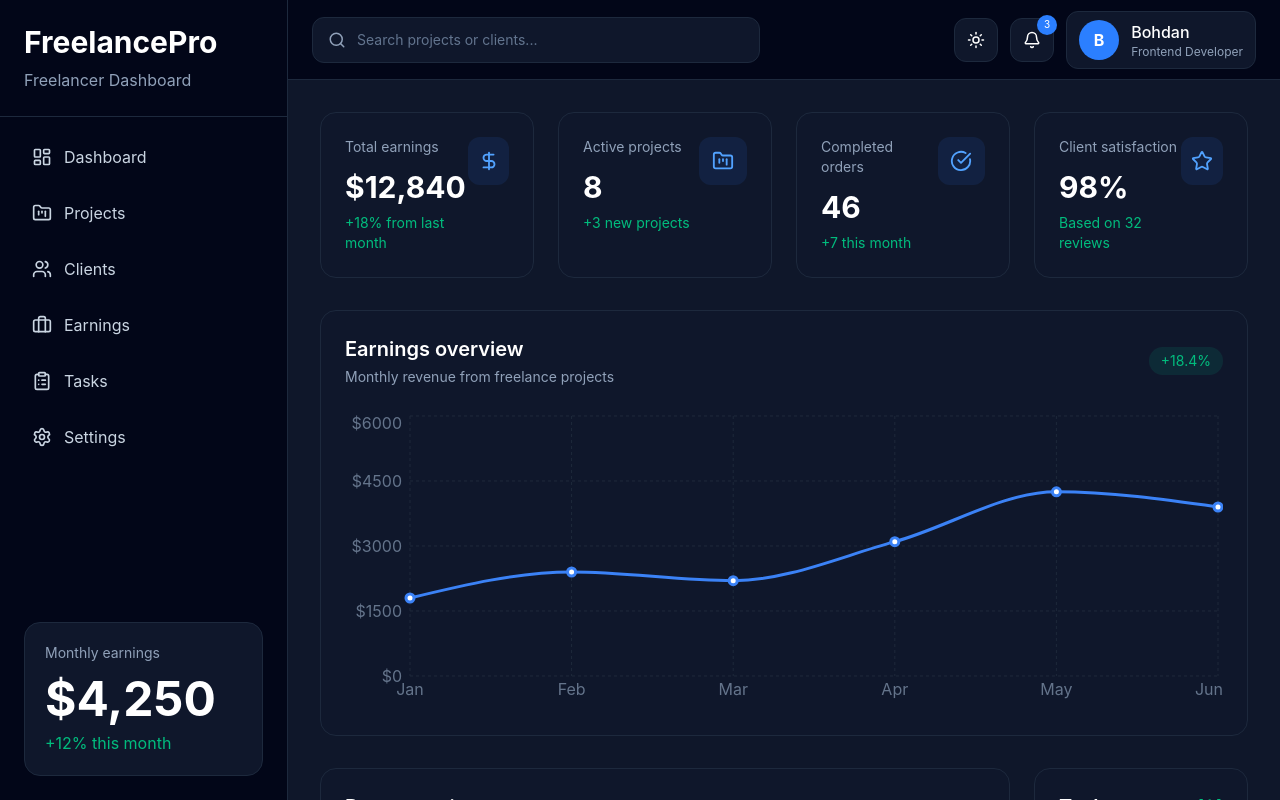
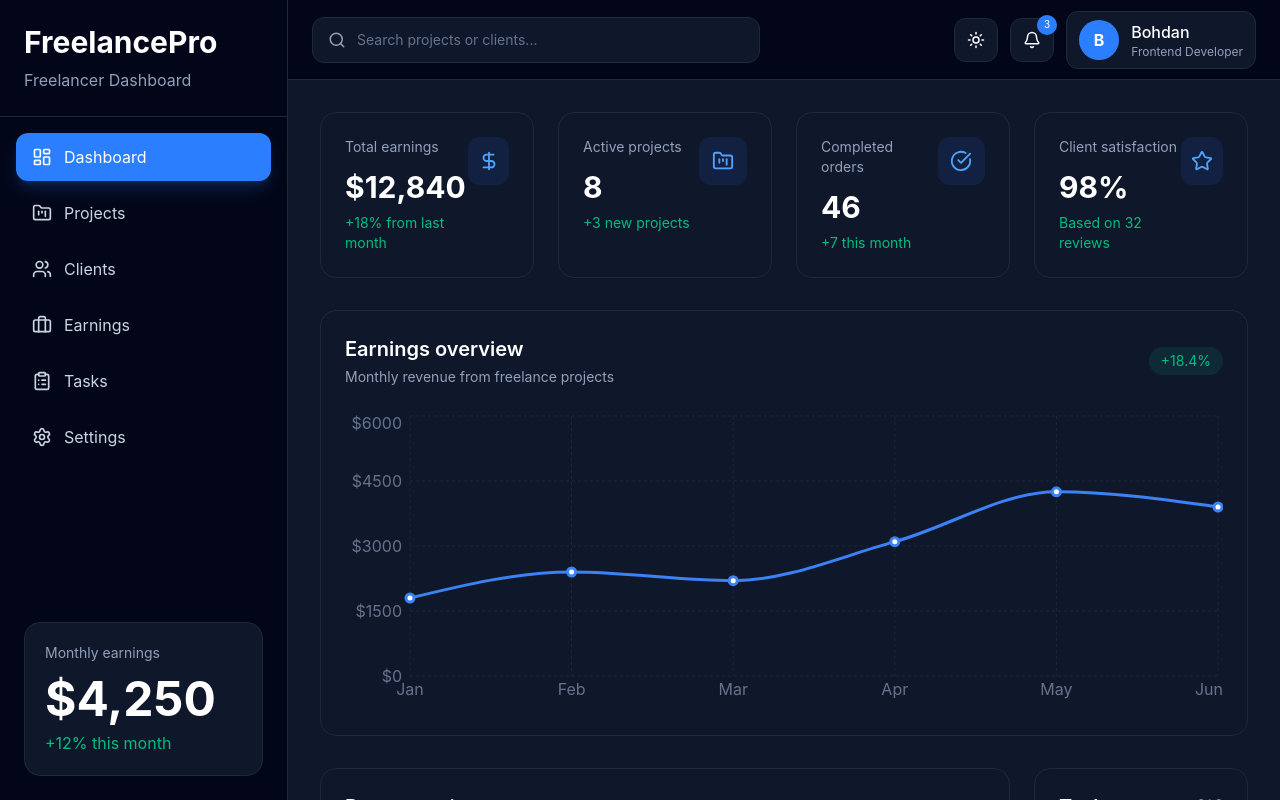
Before and after one commit to BohdanBedrynets/freelancer-dashboard, a React (Vite) app: page / in a window 1280 px wide. Shown: the top 800 px of the page. Built offline with nearby package versions, Linux system fonts and the light colour scheme.

Commit message:
Improve topbar interactions

```diff
--- a/src/components/StatCard.jsx
+++ b/src/components/StatCard.jsx
@@ -36,11 +36,9 @@ export default function StatCard({
           </p>
         </div>
 
-        <div
-          className={`w-12 h-12 rounded-xl flex items-center justify-center ${iconBox}`}
-        >
-          <Icon size={22} />
-        </div>
+<div className="w-12 h-12 rounded-xl bg-blue-500/10 text-blue-400 flex items-center justify-center cursor-pointer hover:bg-blue-500/20 transition">
+  <Icon size={22} />
+</div>
       </div>
     </div>
   )
--- a/src/layout/Sidebar.jsx
+++ b/src/layout/Sidebar.jsx
@@ -1,3 +1,5 @@
+import { useState } from "react"
+
 import {
   Briefcase,
   ClipboardList,
@@ -45,7 +47,11 @@ export default function Sidebar({
   setIsSidebarOpen,
   isDark,
 }) {
-  function scrollToSection(sectionId) {
+  const [activeSection, setActiveSection] = useState("Dashboard")
+
+  function scrollToSection(sectionId, label) {
+    setActiveSection(label)
+
     document
       .getElementById(sectionId)
       ?.scrollIntoView({
@@ -100,21 +106,25 @@ export default function Sidebar({
         <nav className="p-4 space-y-2">
           {navItems.map((item) => {
             const Icon = item.icon
+            const isActive = activeSection === item.label
 
             return (
               <button
                 key={item.label}
-                onClick={() => scrollToSection(item.sectionId)}
+                onClick={() => scrollToSection(item.sectionId, item.label)}
                 className={`
-                  w-full flex items-center gap-3 px-4 py-3 rounded-xl transition
+                  w-full flex items-center gap-3 px-4 py-3 rounded-xl transition cursor-pointer
                   ${
-                    isDark
-                      ? "text-slate-300 hover:bg-slate-900 hover:text-white"
-                      : "text-slate-600 hover:bg-slate-100 hover:text-slate-950"
+                    isActive
+                      ? "bg-blue-500 text-white shadow-lg shadow-blue-500/20"
+                      : isDark
+                        ? "text-slate-300 hover:bg-slate-900 hover:text-white"
+                        : "text-slate-600 hover:bg-slate-100 hover:text-slate-950"
                   }
                 `}
               >
                 <Icon size={20} />
+
                 <span>{item.label}</span>
               </button>
             )
--- a/src/layout/Topbar.jsx
+++ b/src/layout/Topbar.jsx
@@ -110,7 +110,7 @@ export default function Topbar({
       <div className="flex items-center gap-3 w-full max-w-md">
         <button
           onClick={() => setIsSidebarOpen(true)}
-          className={`lg:hidden w-11 h-11 rounded-xl border flex items-center justify-center transition ${buttonClass}`}
+          className={`lg:hidden w-11 h-11 rounded-xl border flex items-center justify-center transition cursor-pointer ${buttonClass}`}
         >
           <Menu size={20} />
         </button>
@@ -152,7 +152,7 @@ export default function Topbar({
                       <button
                         key={`${result.type}-${result.title}`}
                         onClick={() => setSearchQuery("")}
-                        className={`w-full p-4 border-b last:border-b-0 text-left transition ${dropdownItemClass}`}
+                        className={`w-full p-4 border-b last:border-b-0 text-left transition cursor-pointer ${dropdownItemClass}`}
                       >
                         <div className="flex items-start gap-3">
                           <div className="w-10 h-10 rounded-xl bg-blue-500/10 text-blue-500 flex items-center justify-center">
@@ -188,7 +188,7 @@ export default function Topbar({
       <div className="flex items-center gap-3 ml-4">
         <button
           onClick={toggleTheme}
-          className={`w-11 h-11 rounded-xl border flex items-center justify-center transition ${buttonClass}`}
+          className={`w-11 h-11 rounded-xl border flex items-center justify-center transition cursor-pointer ${buttonClass}`}
         >
           {isDark ? <Sun size={18} /> : <Moon size={18} />}
         </button>
@@ -196,7 +196,7 @@ export default function Topbar({
         <div className="relative">
           <button
             onClick={() => setIsNotificationsOpen((current) => !current)}
-            className={`relative w-11 h-11 rounded-xl border flex items-center justify-center transition ${buttonClass}`}
+            className={`relative w-11 h-11 rounded-xl border flex items-center justify-center transition cursor-pointer ${buttonClass}`}
           >
             <Bell size={18} />
 
@@ -221,9 +221,9 @@ export default function Topbar({
 
               <div>
                 {notifications.map((notification) => (
-                  <div
+                  <button
                     key={notification.title}
-                    className={`p-4 border-b last:border-b-0 transition ${dropdownItemClass}`}
+                    className={`w-full p-4 border-b last:border-b-0 text-left transition cursor-pointer ${dropdownItemClass}`}
                   >
                     <div className="flex items-start gap-3">
                       <div className="mt-1 w-2 h-2 rounded-full bg-blue-500 flex-shrink-0" />
@@ -242,7 +242,7 @@ export default function Topbar({
                         </p>
                       </div>
                     </div>
-                  </div>
+                  </button>
                 ))}
               </div>
             </div>
```
